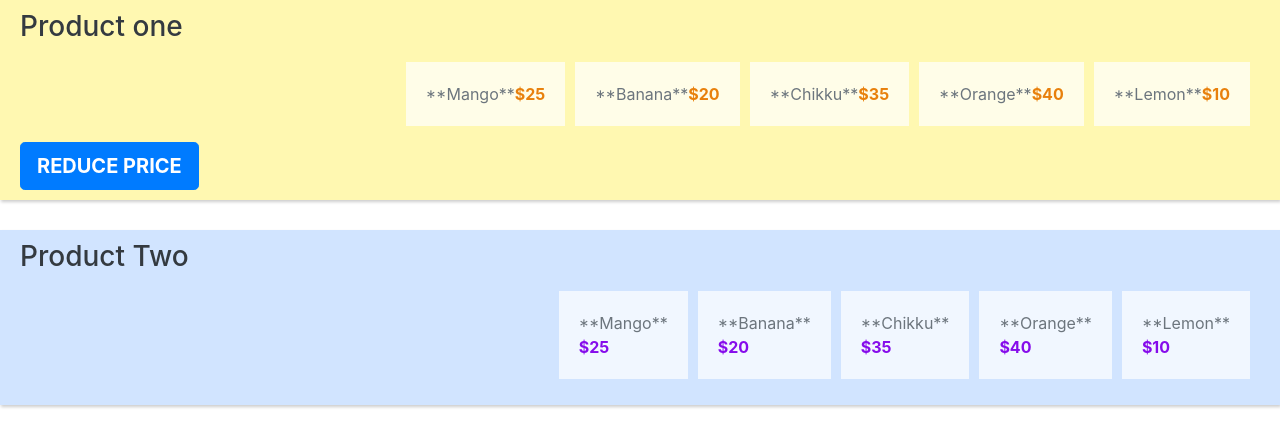
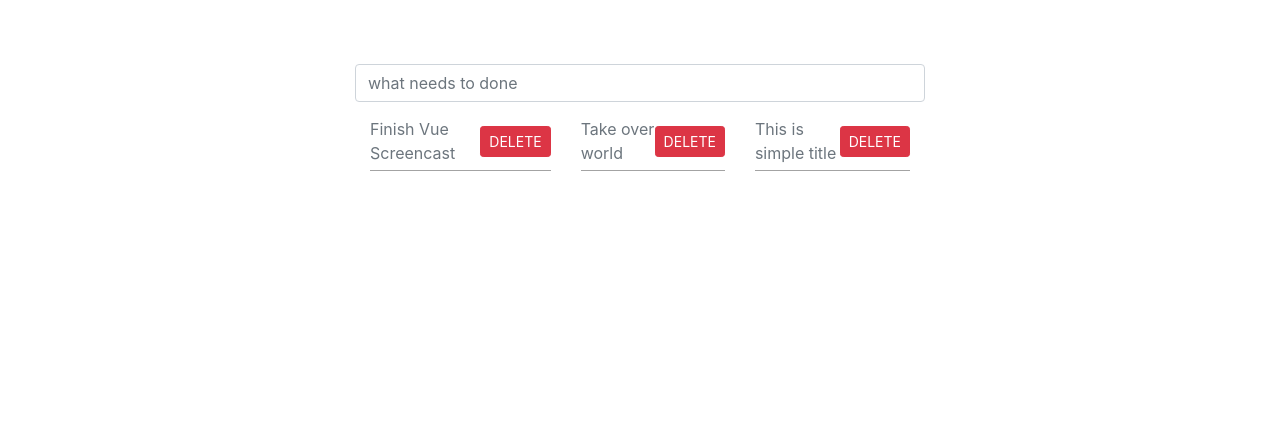
Before and after one commit to hareeshcs33/stock-trader-vue-vuex-app, a Vue app: page / in a window 1280 px wide. Shown: the top 446 px of the page. Built offline with nearby package versions, Linux system fonts and the light colour scheme; what vue-scroll would draw is missing.

Commit message:
todo list added.

```diff
--- a/package.json
+++ b/package.json
@@ -36,7 +36,7 @@
     "friendly-errors-webpack-plugin": "^1.6.1",
     "html-webpack-plugin": "^2.30.1",
     "node-notifier": "^5.1.2",
-    "node-sass": "^4.13.1",
+    "node-sass": "^4.14.1",
     "optimize-css-assets-webpack-plugin": "^3.2.0",
     "ora": "^1.2.0",
     "portfinder": "^1.0.13",
--- a/src/App.vue
+++ b/src/App.vue
@@ -1,46 +1,51 @@
 <template>
   <div id="app">
     <div class="app-page">
-      <template v-if="!baseComponent && !baseProducts">
+      <template v-if="baseComponent">
         <navigation></navigation>
         <hr class="mt-0" />
-        <router-view/>
+        <router-view />
       </template>
-      <template v-else-if="!baseProducts">
+      <template v-if="baseProducts">
         <base-component></base-component>
       </template>
-      <template v-else>
-        <base-products></base-products>
+      <template v-if="baseTodoComponent">
+        <base-todo-component></base-todo-component>
       </template>
-
     </div>
   </div>
 </template>
 
 <script>
-import Navigation from '@/components/navigation.vue'
-import BaseComponent from './pages/module/components/base-component.vue'
-import BaseProducts from './pages/module/components/base-products.vue'
+import Navigation from "@/components/navigation.vue";
+import BaseComponent from "./pages/module/components/base-component.vue";
+import BaseProducts from "./pages/module/components/base-products.vue";
+import BaseTodoComponent from "./pages/module-todo/components/base-todo-component.vue";
+
 export default {
-  name: 'App',
+  name: "App",
   data() {
     return {
       baseComponent: false,
-      baseProducts: true,
-    }
+      baseProducts: false,
+      baseTodoComponent: true
+    };
   },
   components: {
     Navigation,
     BaseComponent,
     BaseProducts,
+    BaseTodoComponent
   }
-}
+};
 </script>
 
 <style>
 #app {
   /* font-family: 'Avenir', Helvetica, Arial, sans-serif; */
-  font-family: "Saira Extra Condensed", -apple-system, BlinkMacSystemFont, "Segoe UI", Roboto, "Helvetica Neue", Arial, sans-serif, "Apple Color Emoji", "Segoe UI Emoji", "Segoe UI Symbol", "Noto Color Emoji";
+  font-family: "Saira Extra Condensed", -apple-system, BlinkMacSystemFont,
+    "Segoe UI", Roboto, "Helvetica Neue", Arial, sans-serif, "Apple Color Emoji",
+    "Segoe UI Emoji", "Segoe UI Symbol", "Noto Color Emoji";
   -webkit-font-smoothing: antialiased;
   -moz-osx-font-smoothing: grayscale;
   color: #6c757d;
@@ -55,12 +60,16 @@ ul {
   list-style: none;
   padding: 0;
 }
-h1, h2, h3 {
+h1,
+h2,
+h3 {
   font-weight: 700;
   line-height: 1.2;
   color: #343a40;
 }
 p {
-  font-family: "Muli", -apple-system, BlinkMacSystemFont, "Segoe UI", Roboto, "Helvetica Neue", Arial, sans-serif, "Apple Color Emoji", "Segoe UI Emoji", "Segoe UI Symbol", "Noto Color Emoji";
+  font-family: "Muli", -apple-system, BlinkMacSystemFont, "Segoe UI", Roboto,
+    "Helvetica Neue", Arial, sans-serif, "Apple Color Emoji", "Segoe UI Emoji",
+    "Segoe UI Symbol", "Noto Color Emoji";
 }
 </style>
--- a/src/main.js
+++ b/src/main.js
@@ -23,6 +23,7 @@ Vue.config.productionTip = false
 /* eslint-disable no-new */
 new Vue({
   el: '#app',
+  mode: 'history',
   router,
   store,
   components: { App },
--- /dev/null
+++ b/src/pages/module-todo/components/base-todo-component.vue
@@ -0,0 +1,18 @@
+<template>
+  <div>
+    <todo-list></todo-list>
+  </div>
+</template>
+<script>
+import TodoList from "./todo-list.vue";
+
+export default {
+  data() {
+    return {};
+  },
+  methods: {},
+  components: {
+    TodoList
+  }
+};
+</script>
--- /dev/null
+++ b/src/pages/module-todo/components/todo-list.vue
@@ -0,0 +1,69 @@
+<template>
+  <div class="container m-auto">
+    <div class="form-froup">
+      <input
+        type="text"
+        class="form-control todo-input"
+        placeholder="what needs to done"
+        v-model="newTodo"
+        @keyup.enter="addTodo"
+      />
+    </div>
+    <ul>
+      <li v-for="todo in todos" :key="todo.id">
+        <div class="todo-item">
+            <span>{{ todo.title }}</span>
+            <button class="btn btn-sm btn-danger text-uppercase" @click="deleteItem">delete</button>
+        </div>
+      </li>
+    </ul>
+  </div>
+</template>
+<script>
+export default {
+  data() {
+    return {
+      newTodo: '',
+      todoId: 4,
+      completed: false,
+      todos: [
+        { id: 1, title: "Finish Vue Screencast", completed: false },
+        { id: 2, title: "Take over world", completed: false },
+        { id: 3, title: "This is simple title", completed: false }
+      ]
+    };
+  },
+  methods: {
+    addTodo(){
+        if(this.newTodo.trim().lenth == 0){
+            return
+        }
+        this.todos.push({
+            id: this.todoId,
+            title: this.newTodo,
+            completed: false,
+        });
+        this.newTodo = '';
+        this.todoId++;
+    },
+    deleteItem(index){
+        this.todos.splice(index, 1);
+    }
+  },
+  components: {}
+};
+</script>
+<style scoped>
+.container {
+    max-width: 600px;
+    padding-top: 5%;
+}
+.todo-item {
+    display: flex;
+    align-items: center;
+    justify-content: space-between;
+    margin-bottom: 5px;
+    padding: 5px 0;
+    border-bottom: 1px solid #a3a3a3;
+}
+</style></style>
```
Also changed, not shown: 1 other file (tests, documents, lock files or other folders).
